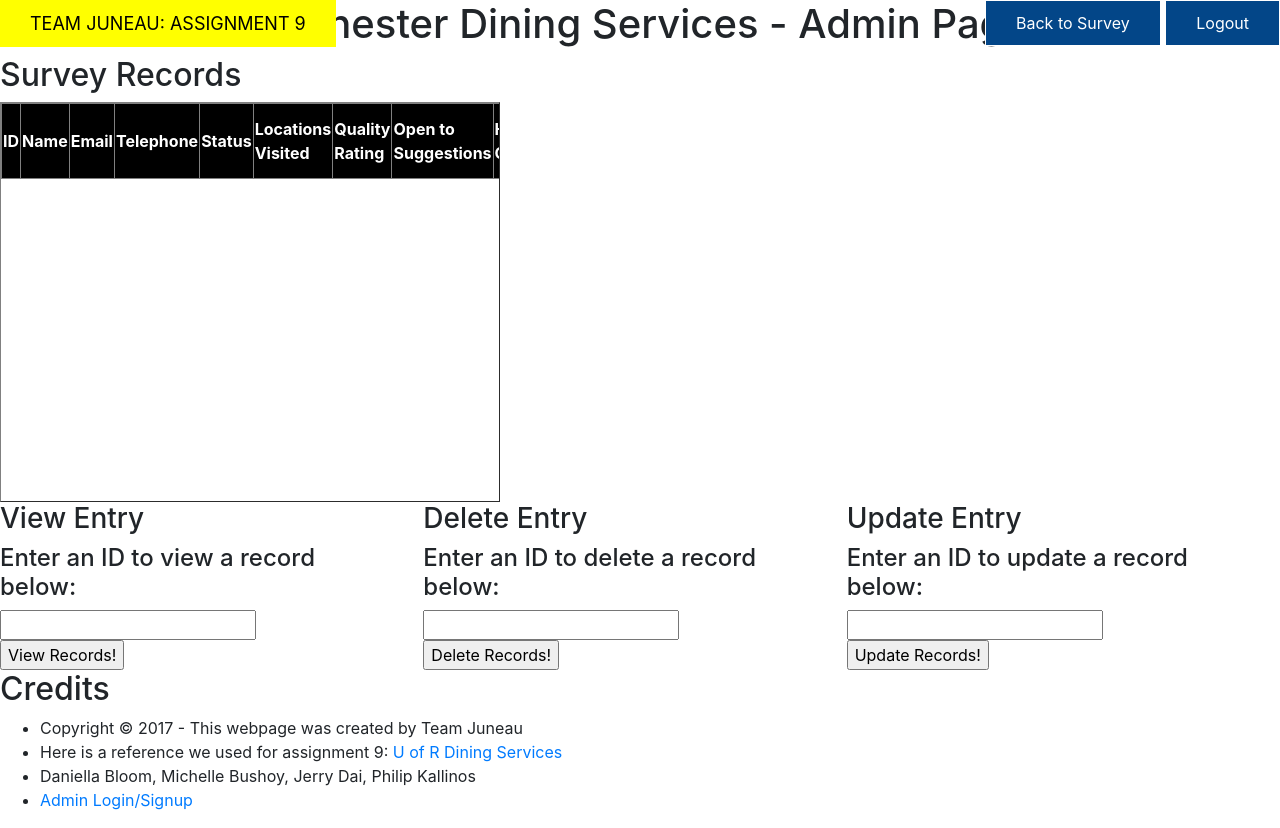
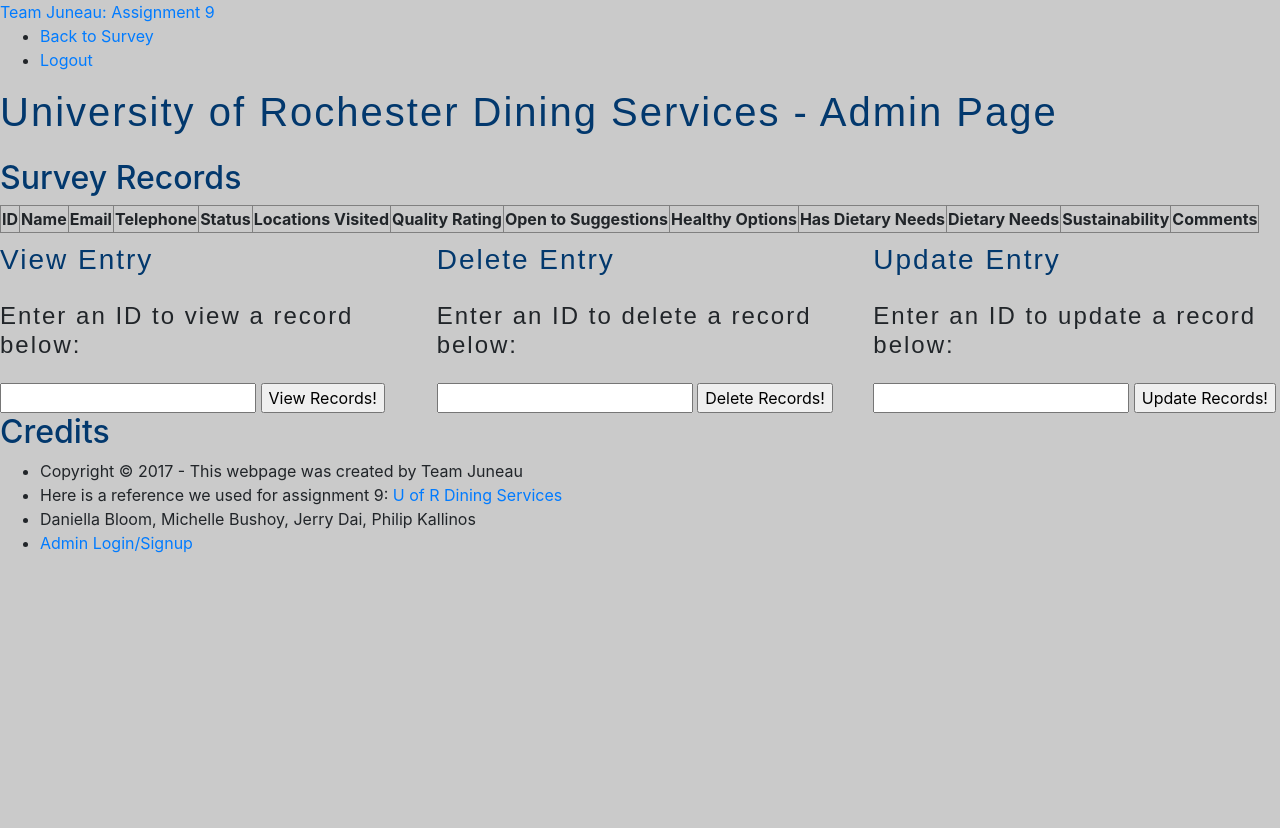
Before and after one commit to jdai315/assignment9, a PHP site: page /admin.php in a window 1280 px wide. After the commit the page ends 553 px from the top, so only its background shows below. Run offline with PHP 8.4, Linux system fonts and the light colour scheme; the visitor is signed in with stand-in values (Sample User, id 1); data that the repository does not hold is empty.

Commit message:
Update styles.css

```diff
--- a/css/styles.css
+++ b/css/styles.css
@@ -1,103 +1,35 @@
 
-#infotable{
-overflow-y:scroll;
-overflow-x:scroll;
-height:400px;
-width:500px;
-display:block;
+
+Body{background-color:#cacaca;}
+
+h1,h2,h3{color:#02386d;}
+
+.surv{
+	background-color:#FFFF00;
+    margin: 0;
+    padding-left: 30px;
+    font-family:lato;
 }
 
-table thead {
-    position: -webkit-sticky;
-    position: sticky;
-    top: 0;
-    z-index: 5;
-    background-color:black;
-    color:white;
+.surv h2{text-align:center;
+	padding-top:20px;
+	padding-bottom:20px;}
+
+
+h1, h3, h4 {
+	font-family: 'Nunito', sans-serif;
+	letter-spacing:2px;
+	padding-bottom: 15px;
+	margin-top: 10px;
 }
 
+.credits{padding-top:30px;
+	padding-bottom:30px;
+	padding-left:30px;}
 
-.main-menu .logo{text-align:left;}
-.main-menu{
-	position: fixed; /* required - magic */
-	top: 0; /* menu stays fixed at the top */
-	text-align:right;
+.submit{padding-bottom:15px;}
 
-	    width: 100%; /* required - makes the menu go all the way across the
-    viewport */
-    z-index: 1000;
+.heading{padding-top:50px;
+	text-align:center;}
 
-
-}
-
-   .logo {
-    margin: 0;
-    padding: 0;
-    float: left;
-    height: 30px;
-    text-transform: uppercase;
-    font-size: 18px;
-}
-
-.main-menu li{
-	display: inline-block;
-	border:1px solid white;
-}
-
-.main-menu a{
-	color: white;
-	display: block;
-	padding: 10px 30px 10px 30px;
-	text-decoration:none;
-	background-color:#034688;
-}
-
-.main-menu a:hover{
-	color:black;
-	background-color:#FFFF00;
-}
-
-.main-menu li a.current{
-	color:white;
-	background-color:#FFFF00;
-}
-.dining{padding-left:250px}
-
-
-.f-image{padding-left:30px;}
-
-div{padding-right:40px;}
-
-.image-overlay{padding-left:30px;}
-
-.tag{padding-left:30px;}
-
-
-.button{text-align:right;
-
-	width: 100%; /* required - makes the menu go all the way across the
-    viewport */
-    display: block;
-    padding:0;
-    margin: 0 auto;
-    position: fixed; /* required - magic */
-    z-index: 1000;
-    bottom: 0; /* menu stays fixed at the bottom */
-    }
-
-.button a{
-	color: white;
-	display: block;
-	padding: 10px 30px 10px 30px;
-	text-decoration:none;
-	background-color:#034688;
-	display: inline-block;
-	border:1px solid white;
-
-}
-
-
-
-.button a:hover{color:black;
-	background-color:#FFFF00;
-}
+.login{padding-left:30px;}
```
